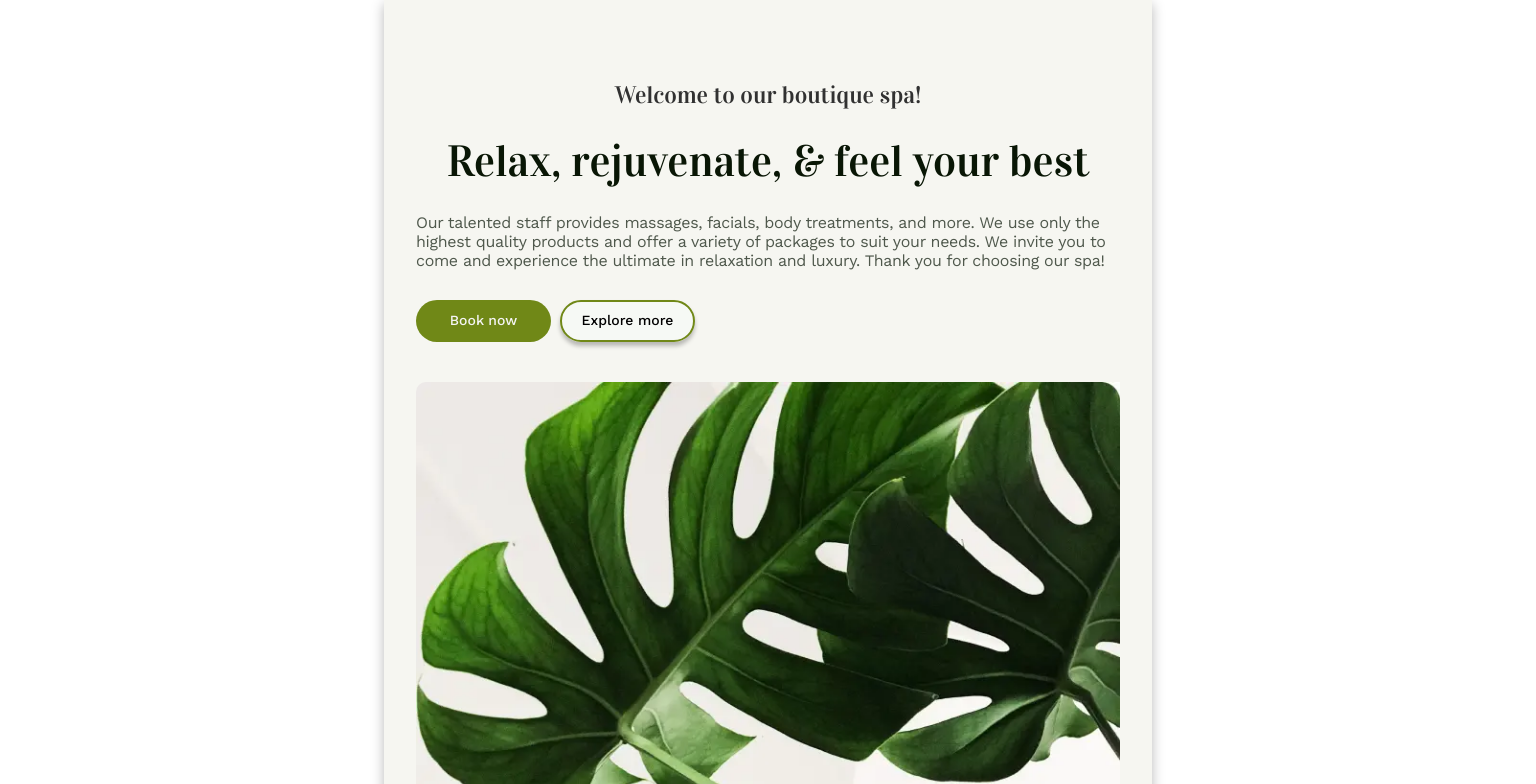
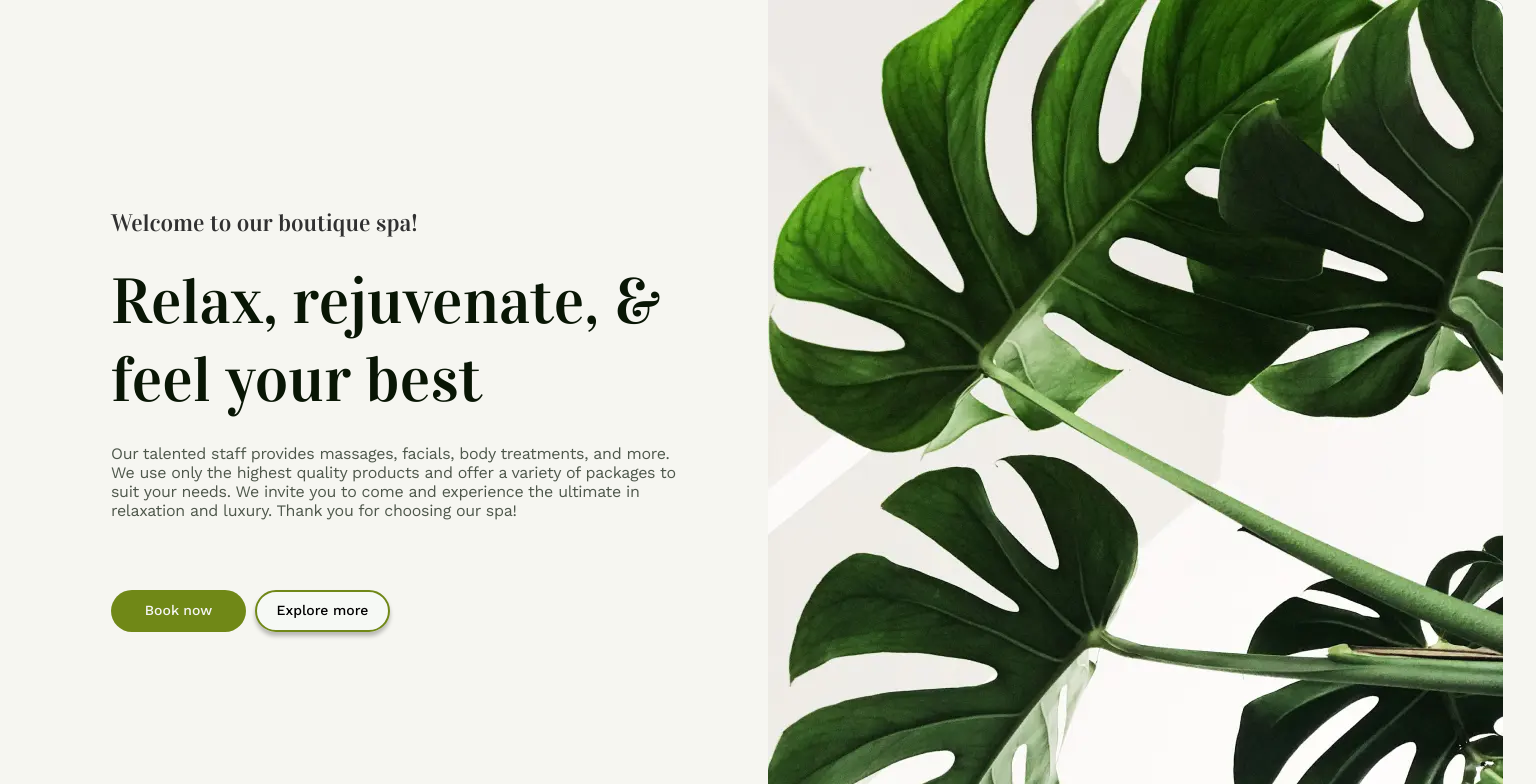
Before and after one commit to Maksym82/citrus-hw-01, a plain HTML site: page index.html in a window 1536 px wide. Shown: the top 784 px of the page. Drawn offline with nearby package versions, Linux system fonts and the light colour scheme; a web font is replaced by a local one.

Commit message:
Update styles spa

```diff
--- a/assets/styles/style.css
+++ b/assets/styles/style.css
@@ -60,37 +60,36 @@ input {
 
 /* Container */
 [class*="__container"] {
-  max-width: 320px;
+  max-width: 360px;
   margin: 0 auto;
   padding: 0 20px;
 }
 
 @media (min-width: 768px) {
   [class*="__container"] {
-    max-width: 768px;
-    padding: 0 32px;
+    max-width: 828px;
+    padding: 0 30px;
   }
 }
 
 @media (min-width: 1470px) {
   [class*="__container"] {
-    max-width: 1470px;
-    padding: 0 32px;
+    max-width: 1530px;
+    padding: 0 30px;
   }
 }
 
 /* Section Hero */
 .hero {
-  max-width: 320px;
   margin: 0 auto;
   padding-bottom: 24px;
   background-color: #f6f6f1;
   box-shadow: 0 4px 12px 0 rgba(0, 0, 0, 0.28);
 }
 
-@media (min-width: 768px) {
+@media (min-width: 1470px) {
   .hero {
-    max-width: 768px;
+    padding-bottom: 0;
   }
 }
 
@@ -99,9 +98,22 @@ input {
   flex-direction: column;
 }
 
+@media (min-width: 1470px) {
+  .hero__main {
+    flex-direction: row;
+  }
+}
+
 .hero__content {
   padding: 80px 0 40px 0;
   border-radius: 20px 20px 20px 20px;
+}
+
+@media (min-width: 1470px) {
+  .hero__content {
+    width: 50%;
+    padding: 208px 78px;
+  }
 }
 
 .hero__sub-title {
@@ -112,12 +124,26 @@ input {
   margin-bottom: 25px;
 }
 
+@media (min-width: 1470px) {
+  .hero__sub-title {
+    text-align: left;
+  }
+}
+
 .hero__title {
   font-family: "Vidaloka", sans-serif;
   font-size: 44px;
   color: #091605;
   text-align: center;
   margin-bottom: 25px;
+}
+
+@media (min-width: 1470px) {
+  .hero__title {
+    width: 568px;
+    font-size: 64px;
+    text-align: left;
+  }
 }
 
 .hero__description {
@@ -127,6 +153,12 @@ input {
   letter-spacing: -0.02em;
   color: #4f584c;
   margin-bottom: 30px;
+}
+
+@media (min-width: 1470px) {
+  .hero__description {
+    margin-bottom: 70px;
+  }
 }
 
 /* Buttons */
@@ -179,3 +211,9 @@ input {
   background: rgba(32, 54, 53, 0.75);
   border-radius: 10px 0 0 10px;
 }
+
+@media (min-width: 1470px) {
+  .hero__image {
+    border-radius: 0 10px 10px 0;
+  }
+}
```
